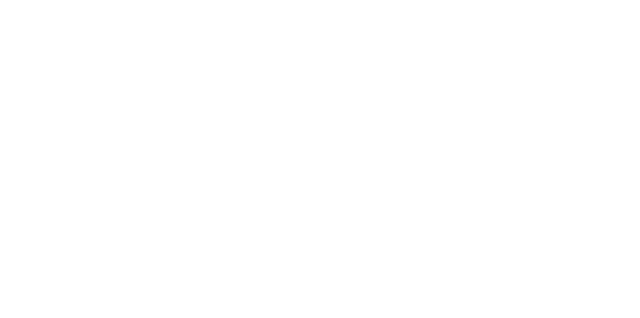
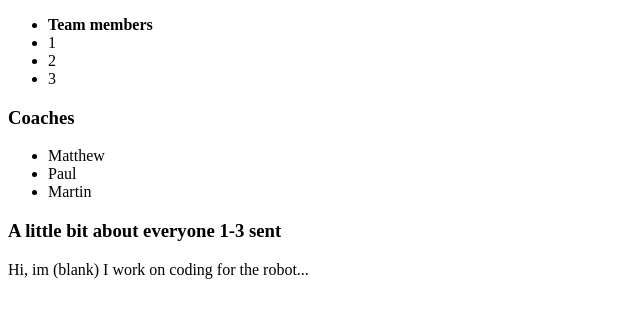
Before and after one commit to budopod1/loose-screws-website, a plain HTML site: page index.html in a window 1280 px wide. Shown: the whole page, without its empty margins (0-640 px from the left). Drawn offline with Linux system fonts and the light colour scheme.

Commit message:
Update index.html
Started making rough draft for our website design.

```diff
--- a/index.html
+++ b/index.html
@@ -6,6 +6,21 @@
     <title></title>
 </head>
 <body>
+    <!--Header with our team name and number--->
+    <ul>
+        <strong><li>Team members</li></strong>
+        <li>1</li>
+        <li>2</li>
+        <li>3</li>
+    </ul>
+    <strong><h3>Coaches</h3></strong>
+    <ul>
+        <li>Matthew</li>
+        <li>Paul</li>
+        <li>Martin</li>
+    </ul>
+    <h3>A little bit about everyone 1-3 sent</h3>
+    <p>Hi, im (blank) I work on coding for the robot...</p>
 
 </body>
 </html>
```
